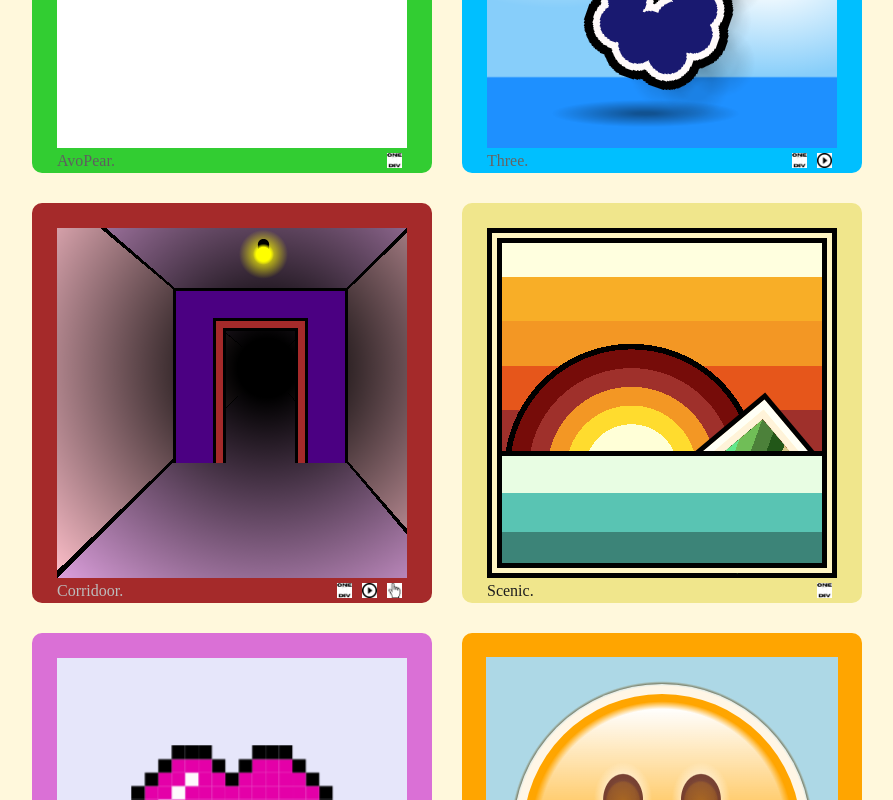
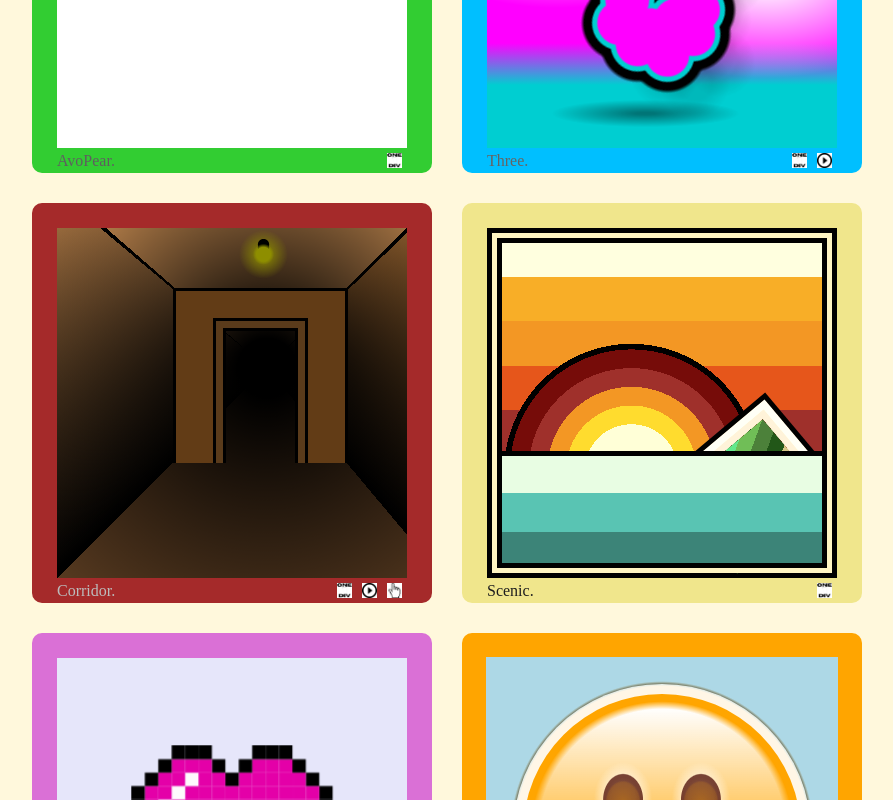
Before and after one commit to marcobuontempo/css-art, a React app: page / in a window 1280 px wide. Shown: the part 2997-3797 px from the top of the page, without its empty margins (193-1086 px from the left). Built offline with nearby package versions, Linux system fonts and the light colour scheme; the HTML template or start-up script is replaced by a standard one.

Commit message:
Touch ups

```diff
--- a/src/artworks/Amaze/Amaze.jsx
+++ b/src/artworks/Amaze/Amaze.jsx
@@ -6,5 +6,5 @@ export default function Amaze() {
 }
 
 Amaze.artname = "Amaze.";
-Amaze.frameColour = "orange";
+Amaze.frameColour = "darkorange";
 Amaze.traits = [TRAITS.ONEDIV, TRAITS.ANIMATED];
--- a/src/artworks/Artwork.jsx
+++ b/src/artworks/Artwork.jsx
@@ -9,7 +9,7 @@ import Orbit from "./Orbit/Orbit";
 import Rook from "./Rook/Rook";
 import Heart from "./Heart/Heart";
 import Scenic from "./Scenic/Scenic";
-import Corridoor from "./Corridoor/Corridoor";
+import Corridor from "./Corridor/Corridor";
 import Three from "./Three/Three";
 import AvoPear from "./AvoPear/AvoPear";
 import Ross from "./Ross/Ross";
@@ -41,7 +41,7 @@ Artwork.Tear = Tear;
 Artwork.Amaze = Amaze;
 Artwork.AvoPear = AvoPear;
 Artwork.Three = Three;
-Artwork.Corridoor = Corridoor;
+Artwork.Corridor = Corridor;
 Artwork.Scenic = Scenic;
 Artwork.Heart = Heart;
 Artwork.Grimmace = Grimmace;
--- a/src/artworks/Corridoor/Corridoor.jsx
+++ /dev/null
@@ -1,10 +0,0 @@
-import './Corridoor.css';
-import TRAITS from '../TRAITS'
-
-export default function Corridoor() {
-  return <div className='corridoor'></div>;
-}
-
-Corridoor.artname = "Corridoor.";
-Corridoor.frameColour = "brown";
-Corridoor.traits = [TRAITS.ONEDIV, TRAITS.ANIMATED, TRAITS.INTERACTIVE];
--- a/src/artworks/Corridoor/Corridoor.css
+++ b/src/artworks/Corridor/Corridor.css
@@ -1,31 +1,39 @@
-.corridoor,
-.corridoor::before,
-.corridoor::after {
+.corridor,
+.corridor::before,
+.corridor::after {
   width: 100%;
   height: 100%;
   position: absolute;
   margin: auto;
+  cursor: pointer;
+  --wall: rgb(98, 60, 22);
+  --frame: rgb(90, 59, 27);
+  --ceiling: rgb(249, 175, 102);
+  --floor: rgb(87, 58, 32);
+  --lwall: rgb(195, 136, 78);
+  --rwall: rgb(206, 136, 66);
+
 }
 
 /* WALLS */
-.corridoor {
+.corridor {
   background:
     radial-gradient(at 60% 40%, black 0% 10%, transparent),
     conic-gradient(from -45deg at 60% 40%,
-      plum 0deg 90deg,
+      var(--ceiling) 0deg 90deg,
       black 90deg 91deg,
-      pink 91deg 184deg,
+      var(--rwall) 91deg,
       black 184deg 185deg,
-      plum 185deg 270deg,
+      var(--floor) 185deg 270deg,
       black 270deg 271deg,
-      pink 270deg 355deg,
+      var(--lwall) 355deg,
       black 355deg 356deg,
-      plum 356deg);
+      var(--ceiling) 356deg);
   overflow: hidden;
 }
 
 /* BACK WALL */
-.corridoor::before {
+.corridor::before {
   content: "";
   top: 17%;
   left: 33%;
@@ -35,14 +43,14 @@
   overflow: visible;
   border-bottom: none;
   box-shadow:
-    37px 27px indigo inset, -37px 0px indigo inset,
+    37px 27px var(--wall) inset, -37px 0px var(--wall) inset,
     40px 30px black inset, -40px 0px black inset,
-    47px 37px brown inset, -47px 0px brown inset,
+    47px 37px var(--frame) inset, -47px 0px var(--frame) inset,
     50px 40px black inset, -50px 0px black inset;
 }
 
 /* SURROUNDING FEATURES */
-.corridoor::after {
+.corridor::after {
   content: "";
   top: 0%;
   left: 30%;
@@ -53,21 +61,22 @@
   radial-gradient(ellipse 50% 50% at 58% 11%, black 6%, transparent 7% 100%),
   radial-gradient(ellipse 50% 50% at 58% 9.5%, black 6%, transparent 7% 100%),
   radial-gradient(ellipse 70% 70% at 58% 15%, yellow 1%, transparent 20% 100%);
+  animation: flicker 2s ease-out infinite alternate;
 }
 
 
-.corridoor:hover {
-  animation: corridoor-shadow 6s linear;
+.corridor:hover {
+  animation: corridor-shadow 6s linear;
 }
-.corridoor:hover::before {
+.corridor:hover::before {
   animation: wall-zoom 6s linear;
 }
-.corridoor:hover::after {
+.corridor:hover::after {
   animation: feature-zoom 6s linear;
 }
 
 
-@keyframes corridoor-shadow {
+@keyframes corridor-shadow {
   0% {
     filter: brightness(1);
   }
@@ -153,3 +162,12 @@
     transform: scale(1);
   }
 }
+
+@keyframes flicker {
+  from {
+    filter: brightness(1);
+  }
+  to {
+    filter: brightness(0.5);
+  }
+}
--- /dev/null
+++ b/src/artworks/Corridor/Corridor.jsx
@@ -0,0 +1,10 @@
+import './Corridor.css';
+import TRAITS from '../TRAITS'
+
+export default function Corridor() {
+  return <div className='corridor'></div>;
+}
+
+Corridor.artname = "Corridor.";
+Corridor.frameColour = "brown";
+Corridor.traits = [TRAITS.ONEDIV, TRAITS.ANIMATED, TRAITS.INTERACTIVE];
```
Also changed, not shown: src/artworks/Three/Three.css.
